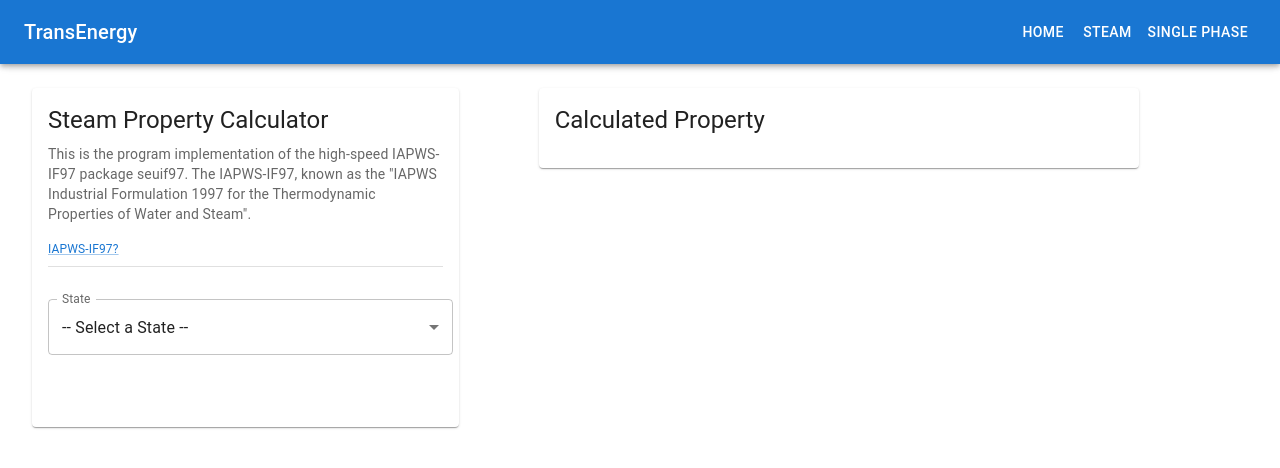
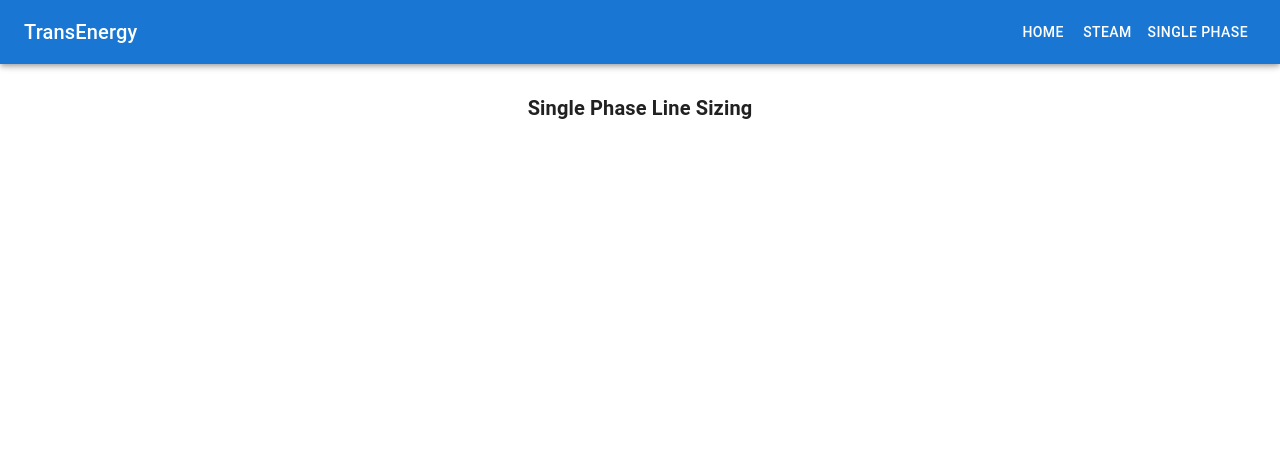
Before and after one commit to chiuwenyu/TransE-App, a React (Vite) app: page / in a window 1280 px wide. Shown: the top 468 px of the page. Built offline with nearby package versions, Linux system fonts and the light colour scheme.

Commit message:
SinglePhase page primary layout

```diff
--- a/src/App.tsx
+++ b/src/App.tsx
@@ -13,7 +13,7 @@ function App() {
       <Grid>
         <Grid item>
           <Routes>
-            <Route path="/" element={<Steam />} />
+            <Route path="/" element={<SinglePhase />} />
             <Route path="/steam" element={<Steam />} />
             <Route path="/singlephase" element={<SinglePhase />} />
           </Routes>
```
